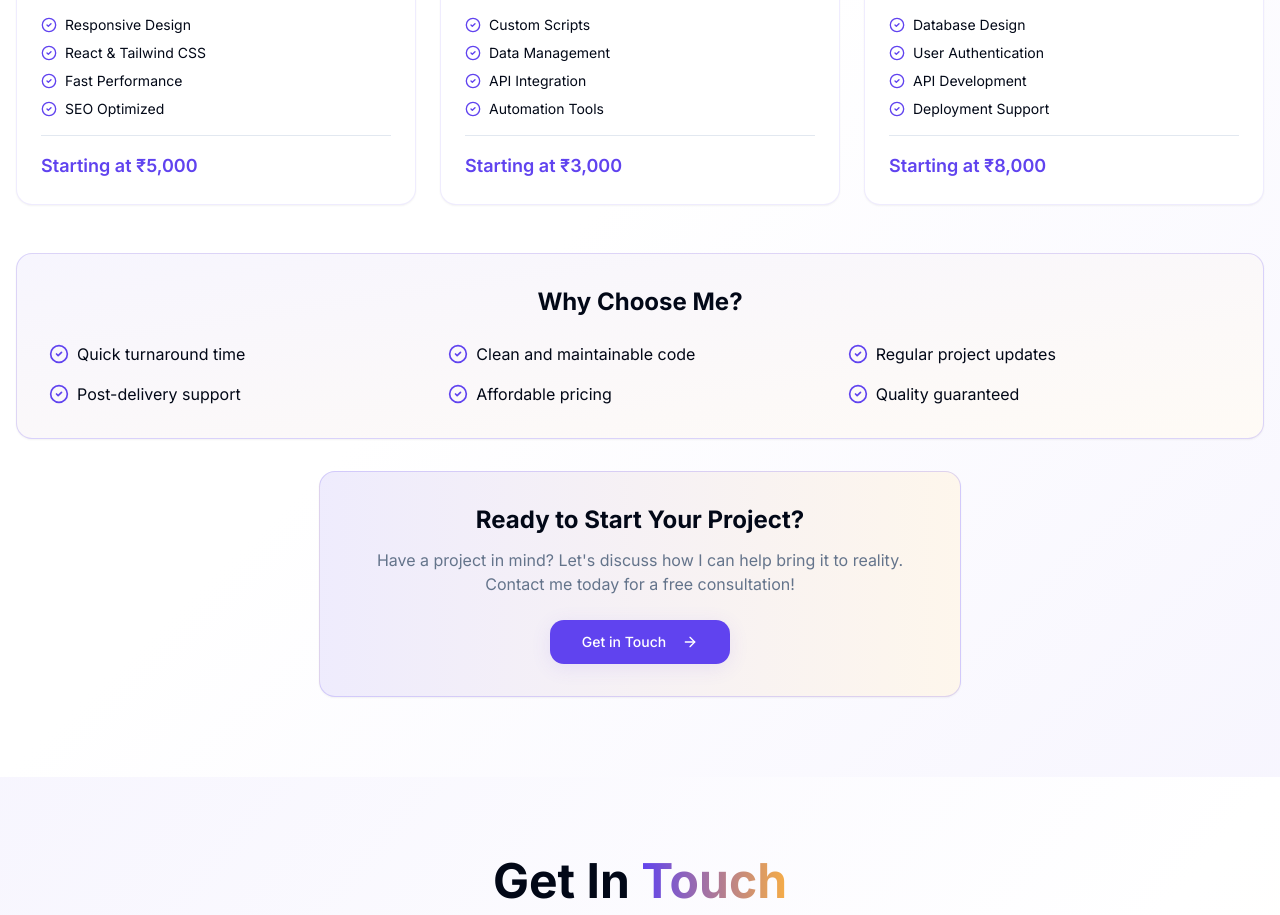
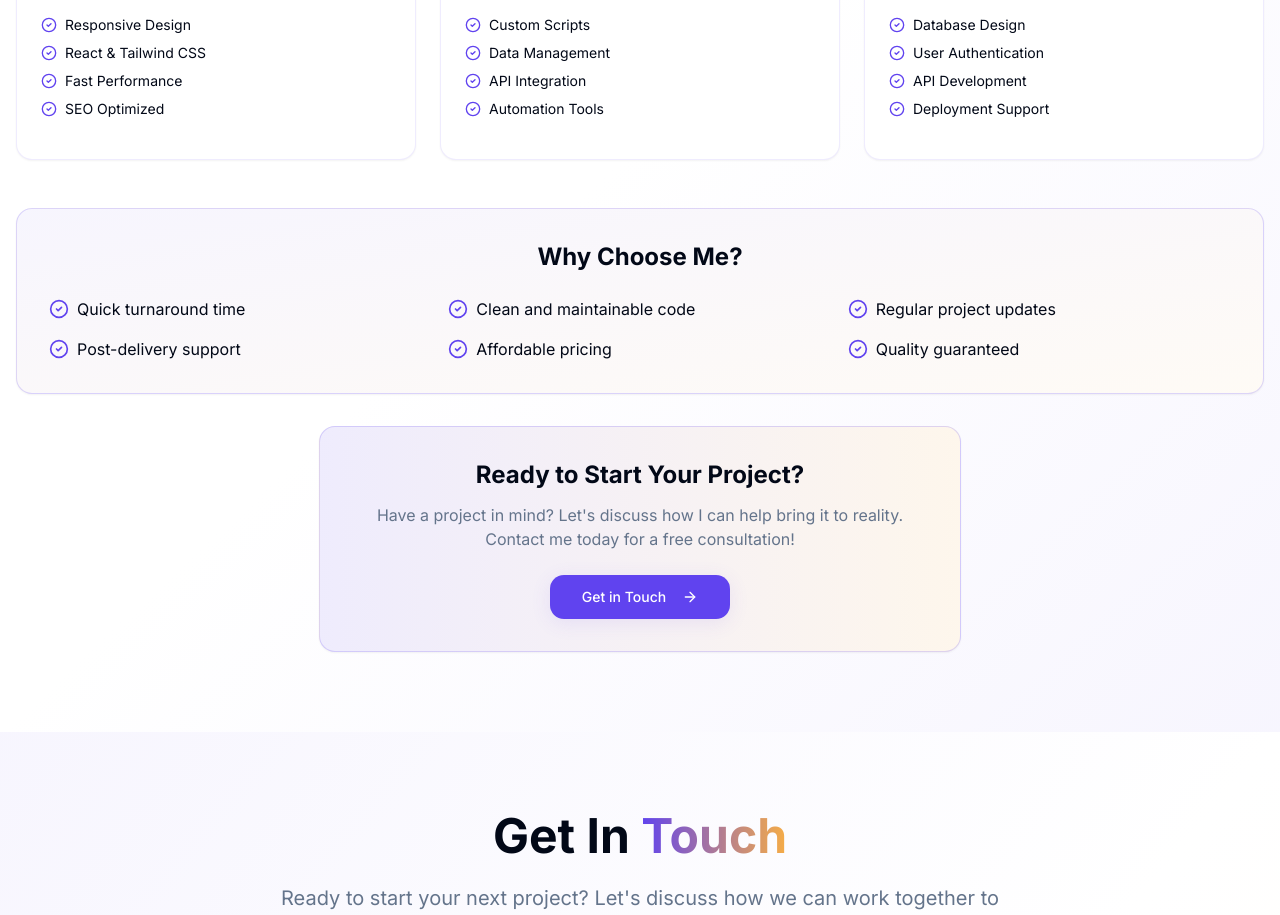
Before and after one commit to bavisettivineel-tech/vineel-ai-web-journey, a React (Vite) app: page / in a window 1280 px wide. Shown: the part 7920-8835 px from the top of the page. Built offline with nearby package versions, Linux system fonts and the light colour scheme.

Commit message:
Remove pricing from freelancing section

```diff
--- a/src/components/Freelancing.tsx
+++ b/src/components/Freelancing.tsx
@@ -9,22 +9,19 @@ const Freelancing = () => {
       icon: Globe,
       title: "Web Development",
       description: "Custom websites and web applications built with modern technologies",
-      features: ["Responsive Design", "React & Tailwind CSS", "Fast Performance", "SEO Optimized"],
-      price: "Starting at ₹5,000"
+      features: ["Responsive Design", "React & Tailwind CSS", "Fast Performance", "SEO Optimized"]
     },
     {
       icon: Code,
       title: "Python Development",
       description: "Python applications, automation scripts, and backend solutions",
-      features: ["Custom Scripts", "Data Management", "API Integration", "Automation Tools"],
-      price: "Starting at ₹3,000"
+      features: ["Custom Scripts", "Data Management", "API Integration", "Automation Tools"]
     },
     {
       icon: Database,
       title: "Full Stack Projects",
       description: "End-to-end application development with frontend and backend",
-      features: ["Database Design", "User Authentication", "API Development", "Deployment Support"],
-      price: "Starting at ₹8,000"
+      features: ["Database Design", "User Authentication", "API Development", "Deployment Support"]
     }
   ];
 
@@ -82,10 +79,6 @@ const Freelancing = () => {
                   </li>
                 ))}
               </ul>
-
-              <div className="pt-4 border-t border-border">
-                <p className="text-primary font-semibold text-lg">{service.price}</p>
-              </div>
             </Card>
           ))}
         </div>
```
